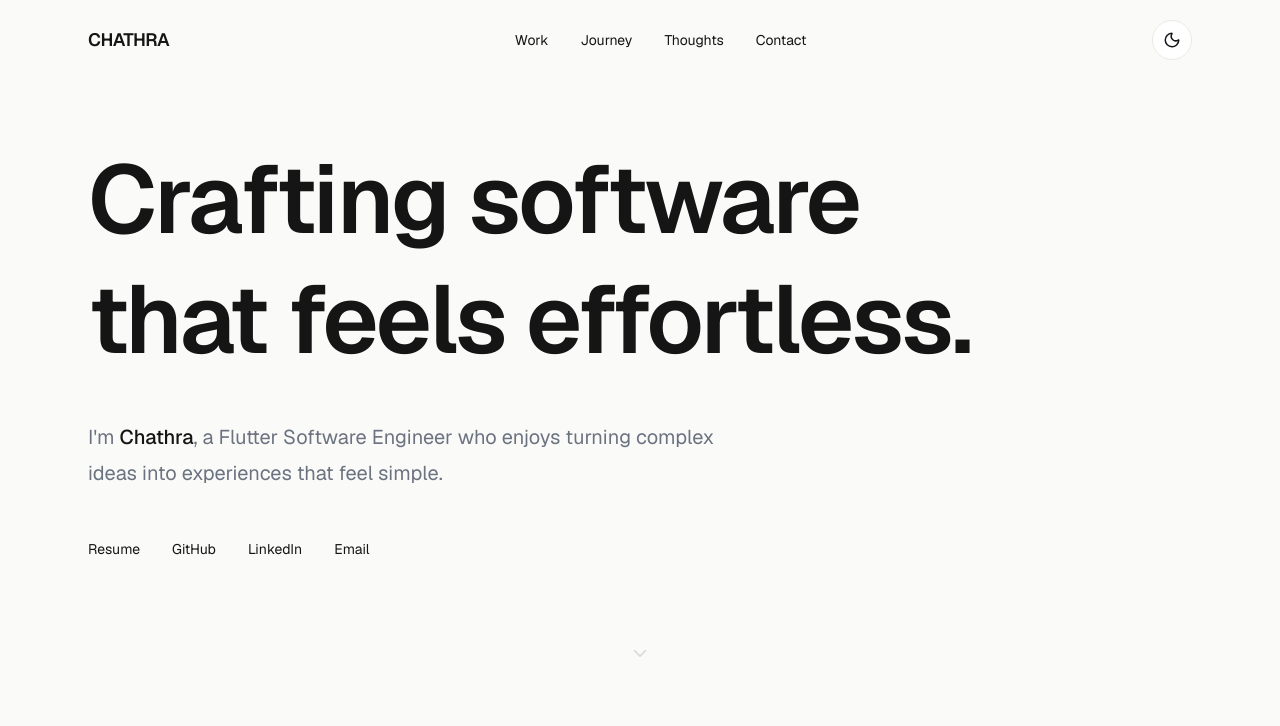
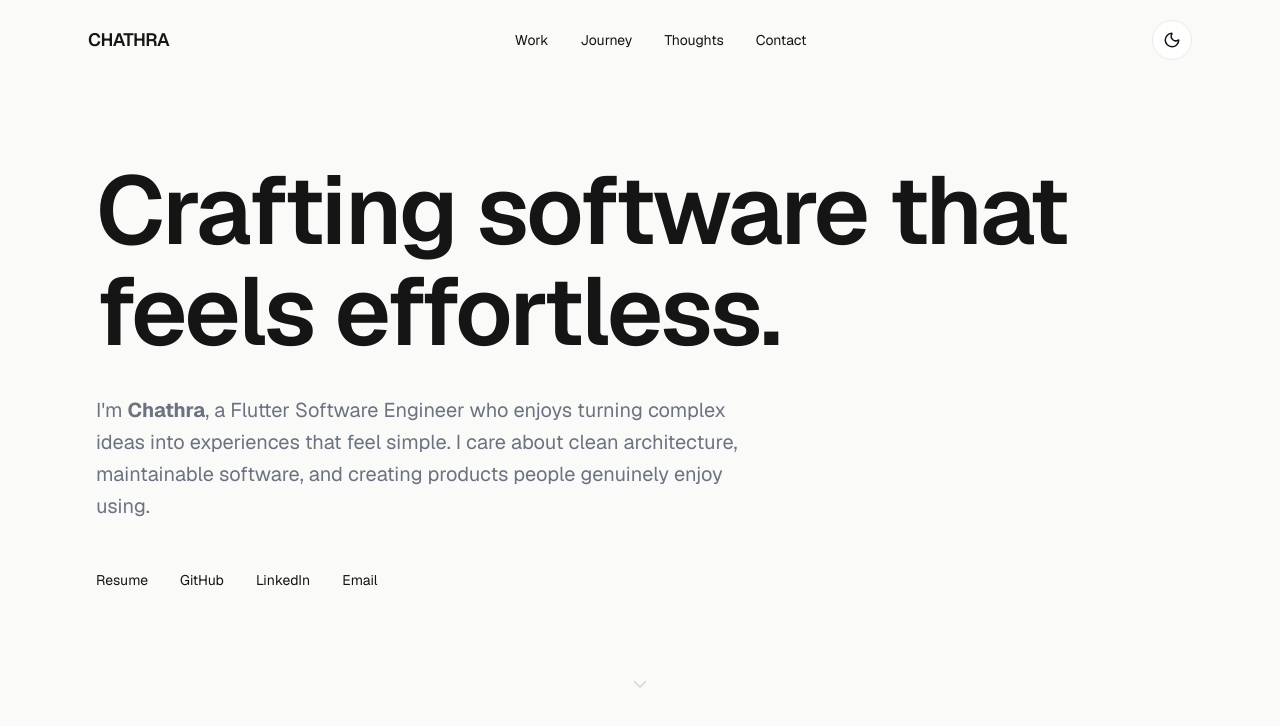
Before and after one commit to ChathraNavoda/my_portfolio, a Next.js app: page / in a window 1280 px wide. Shown: the top 726 px of the page. Built offline with nearby package versions, Linux system fonts and the light colour scheme.

Commit message:
feat: craft editorial hero experience

```diff
--- a/components/sections/hero/hero.tsx
+++ b/components/sections/hero/hero.tsx
@@ -1,59 +1,72 @@
 "use client";
 
 import { motion } from "framer-motion";
+
 import { site } from "@/content/site";
+import { Container } from "@/components/ui/container";
+import { Section } from "@/components/ui/section";
+import { Display, Lead } from "@/components/ui/typography";
+
 import { HeroActions } from "./hero-actions";
 import { ScrollIndicator } from "./scroll-indicator";
+
 export function Hero() {
   return (
-        <section className="flex min-h-[100svh] items-center">
-            <div className="mx-auto flex w-full max-w-6xl flex-col px-6">
+    <Section className="flex min-h-[100svh] items-center">
+      <Container className="flex flex-col">
+        <motion.div
+          initial={{ opacity: 0, y: 24 }}
+          animate={{ opacity: 1, y: 0 }}
+          transition={{
+            duration: 0.8,
+            ease: [0.22, 1, 0.36, 1],
+          }}
+        >
+          <Display>
+            {site.headline}
+          </Display>
+        </motion.div>
 
-                <motion.h1
+        <motion.div
+          initial={{ opacity: 0, y: 16 }}
+          animate={{ opacity: 1, y: 0 }}
+          transition={{
+            delay: 0.2,
+            duration: 0.8,
+            ease: [0.22, 1, 0.36, 1],
+          }}
+        >
+          <Lead className="mt-8">
+            I'm <strong>{site.shortName}</strong>, a {site.role} who enjoys
+            turning complex ideas into experiences that feel simple. I care
+            about clean architecture, maintainable software, and creating
+            products people genuinely enjoy using.
+          </Lead>
+        </motion.div>
+
+        <motion.div
           initial={{ opacity: 0, y: 12 }}
           animate={{ opacity: 1, y: 0 }}
-                    transition={{ duration: .7 }}
-                    className="
-            max-w-4xl
-            font-semibold
-            leading-tight
-            tracking-tight
-            text-5xl
-sm:text-6xl
-lg:text-8xl
+          transition={{
+            delay: 0.45,
+            duration: 0.8,
+            ease: [0.22, 1, 0.36, 1],
+          }}
+        >
+          <HeroActions />
+        </motion.div>
 
-          "
-                >
-                    {site.headline}
-                </motion.h1>
-
-                <motion.p
+        <motion.div
           initial={{ opacity: 0 }}
           animate={{ opacity: 1 }}
           transition={{
-                        delay: .3,
-                        duration: .8
+            delay: 0.9,
+            duration: 0.8,
           }}
-                    className="
-            mt-10
-            max-w-2xl
-            text-xl
-            leading-9
-            text-[var(--muted)]
-          "
         >
-                    I'm{" "}
-                    <span className="text-[var(--foreground)] font-medium">
-                        {site.shortName}
-                    </span>
-                    , a {site.role} who enjoys turning complex ideas into
-                    experiences that feel simple.
-                </motion.p>
-                <HeroActions />
           <ScrollIndicator />
-            </div>
-
-        </section>
-
+        </motion.div>
+      </Container>
+    </Section>
   );
 }
--- /dev/null
+++ b/components/ui/container.tsx
@@ -0,0 +1,23 @@
+import { cn } from "@/lib/utils";
+import { ReactNode } from "react";
+
+type ContainerProps = {
+  children: ReactNode;
+  className?: string;
+};
+
+export function Container({
+  children,
+  className,
+}: ContainerProps) {
+  return (
+    <div
+      className={cn(
+        "mx-auto w-full max-w-6xl px-6 lg:px-8",
+        className
+      )}
+    >
+      {children}
+    </div>
+  );
+}
--- /dev/null
+++ b/components/ui/section.tsx
@@ -0,0 +1,23 @@
+import { cn } from "@/lib/utils";
+import { ReactNode } from "react";
+
+type SectionProps = {
+  children: ReactNode;
+  className?: string;
+};
+
+export function Section({
+  children,
+  className,
+}: SectionProps) {
+  return (
+    <section
+      className={cn(
+        "py-32 md:py-40",
+        className
+      )}
+    >
+      {children}
+    </section>
+  );
+}
--- /dev/null
+++ b/components/ui/typography.tsx
@@ -0,0 +1,39 @@
+import { cn } from "@/lib/utils";
+import { ReactNode } from "react";
+
+type TextProps = {
+  children: ReactNode;
+  className?: string;
+};
+
+export function Display({
+  children,
+  className,
+}: TextProps) {
+  return (
+    <h1
+      className={cn(
+        "text-5xl font-semibold leading-[1.05] tracking-tight sm:text-6xl lg:text-8xl",
+        className
+      )}
+    >
+      {children}
+    </h1>
+  );
+}
+
+export function Lead({
+  children,
+  className,
+}: TextProps) {
+  return (
+    <p
+      className={cn(
+        "max-w-2xl text-lg leading-8 text-[var(--muted)] md:text-xl",
+        className
+      )}
+    >
+      {children}
+    </p>
+  );
+}
```
Lines whose indentation alone changed are shown as unchanged.
